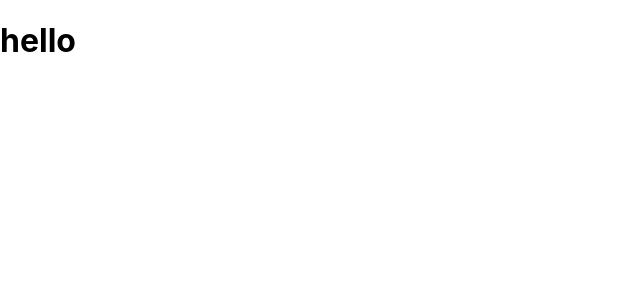
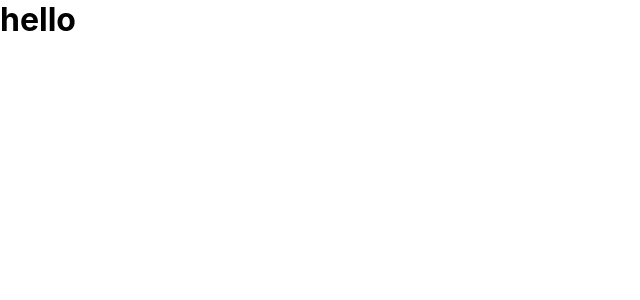
Before and after one commit to Solid-Academy/Drom, a React (Create React App) app: page / in a window 1280 px wide. Shown: the top 300 px of the page, without its empty margins (0-640 px from the left). Built offline with nearby package versions, Linux system fonts and the light colour scheme.

Commit message:
feat/add sass

```diff
--- a/package.json
+++ b/package.json
@@ -12,6 +12,7 @@
     "react-redux": "^8.0.4",
     "react-router-dom": "^6.4.1",
     "react-scripts": "5.0.1",
+    "sass": "^1.55.0",
     "web-vitals": "^2.1.0"
   },
   "scripts": {
--- /dev/null
+++ b/src/App.css
@@ -0,0 +1,5 @@
+*{
+    margin: 0;
+    padding: 0;
+    box-sizing: border-box;
+}
--- a/src/App.js
+++ b/src/App.js
@@ -1,3 +1,4 @@
+import "./App.css";
 
 function App() {
   return (
```
Also changed, not shown: 1 other file (tests, documents, lock files or other folders).
